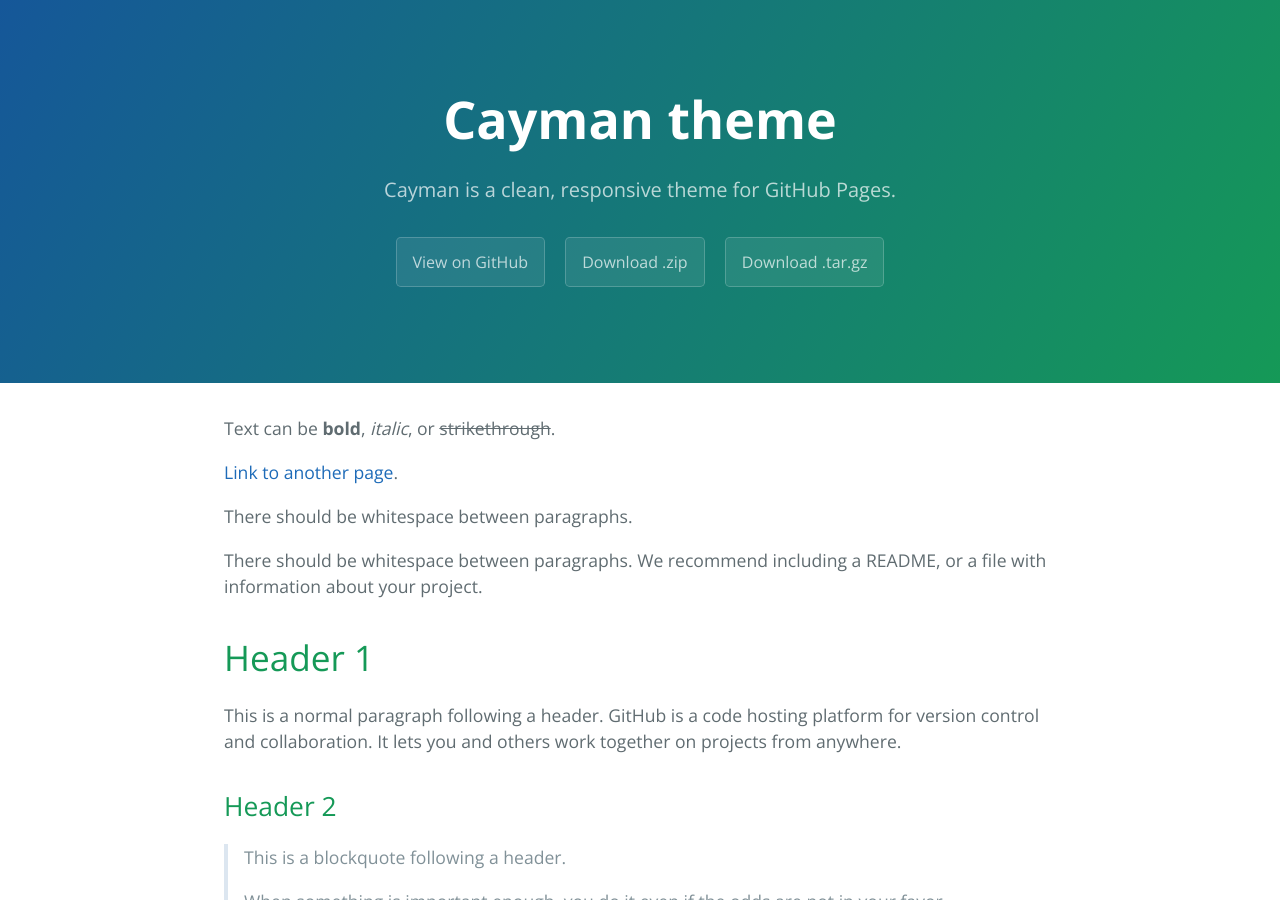
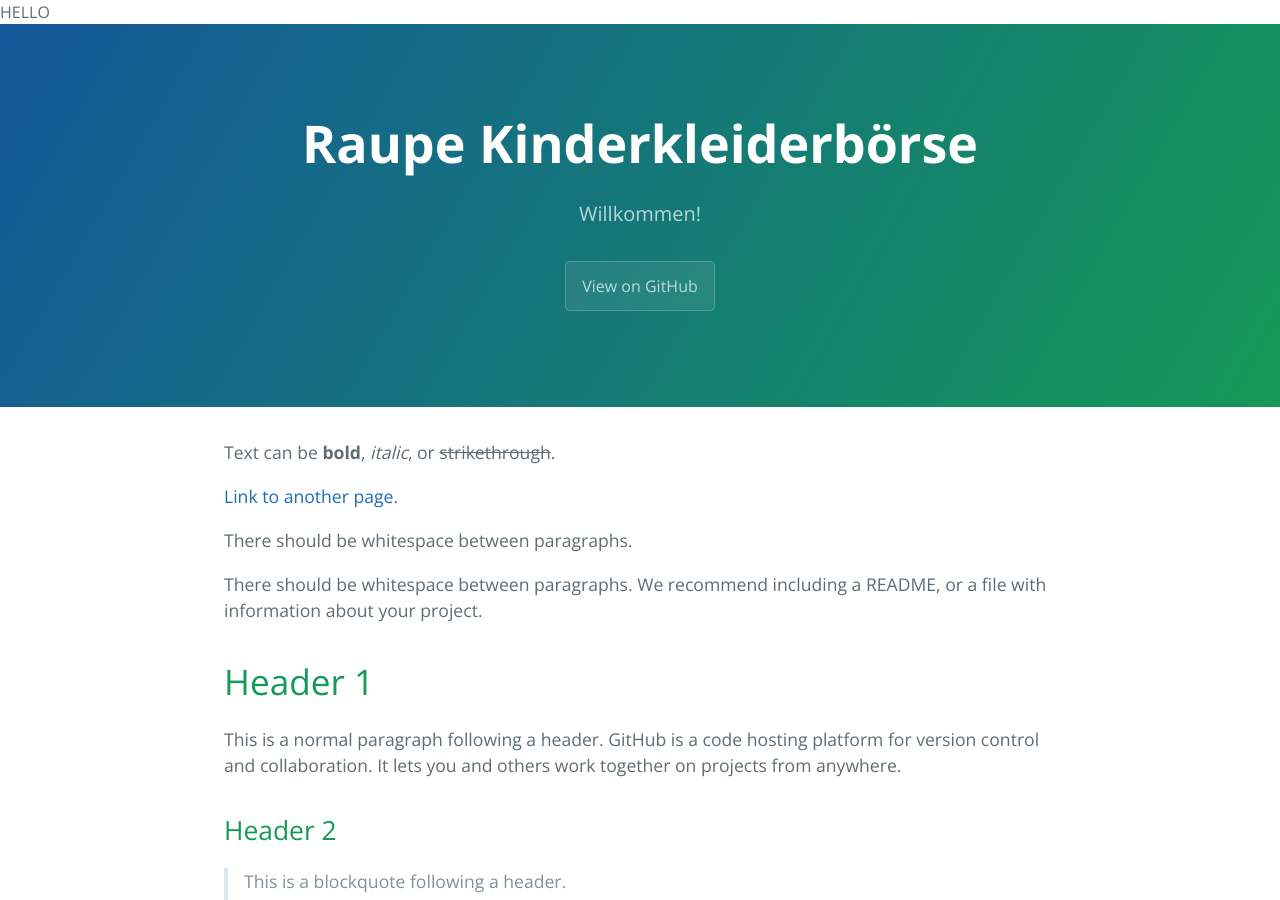
Before and after one commit to ciavland/raupe, a Jekyll site: the page built from index.md, in a window 1280 px wide and 900 px high. Built offline with Jekyll 4.4.1, drawn with Linux system fonts in a browser that asks for light colours.

Commit message:
Customize Title and test default

```diff
--- a/_config.yml
+++ b/_config.yml
@@ -1,6 +1,6 @@
-title: Cayman theme
-description: Cayman is a clean, responsive theme for GitHub Pages.
-show_downloads: true
+title: Raupe Kinderkleiderbörse
+description: Willkommen!
+show_downloads: false
 google_analytics:
 remote_theme: pages-themes/cayman@v0.2.0
 plugins:
--- a/_layouts/default.html
+++ b/_layouts/default.html
@@ -13,6 +13,7 @@
     {% include head-custom.html %}
   </head>
   <body>
+    HELLO
     <a id="skip-to-content" href="#content">Skip to the content.</a>
 
     <header class="page-header" role="banner">
```
Also changed, not shown: 2 other files.
